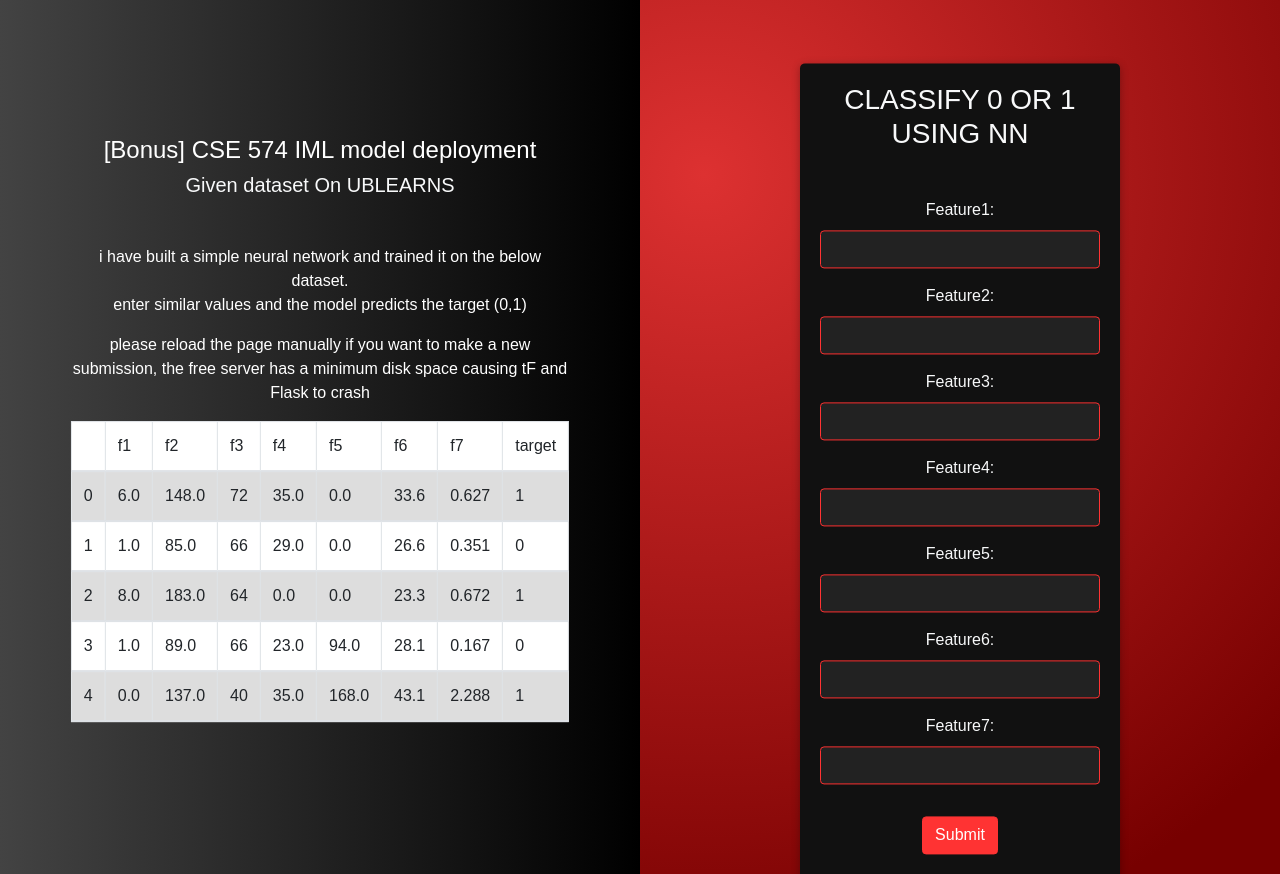
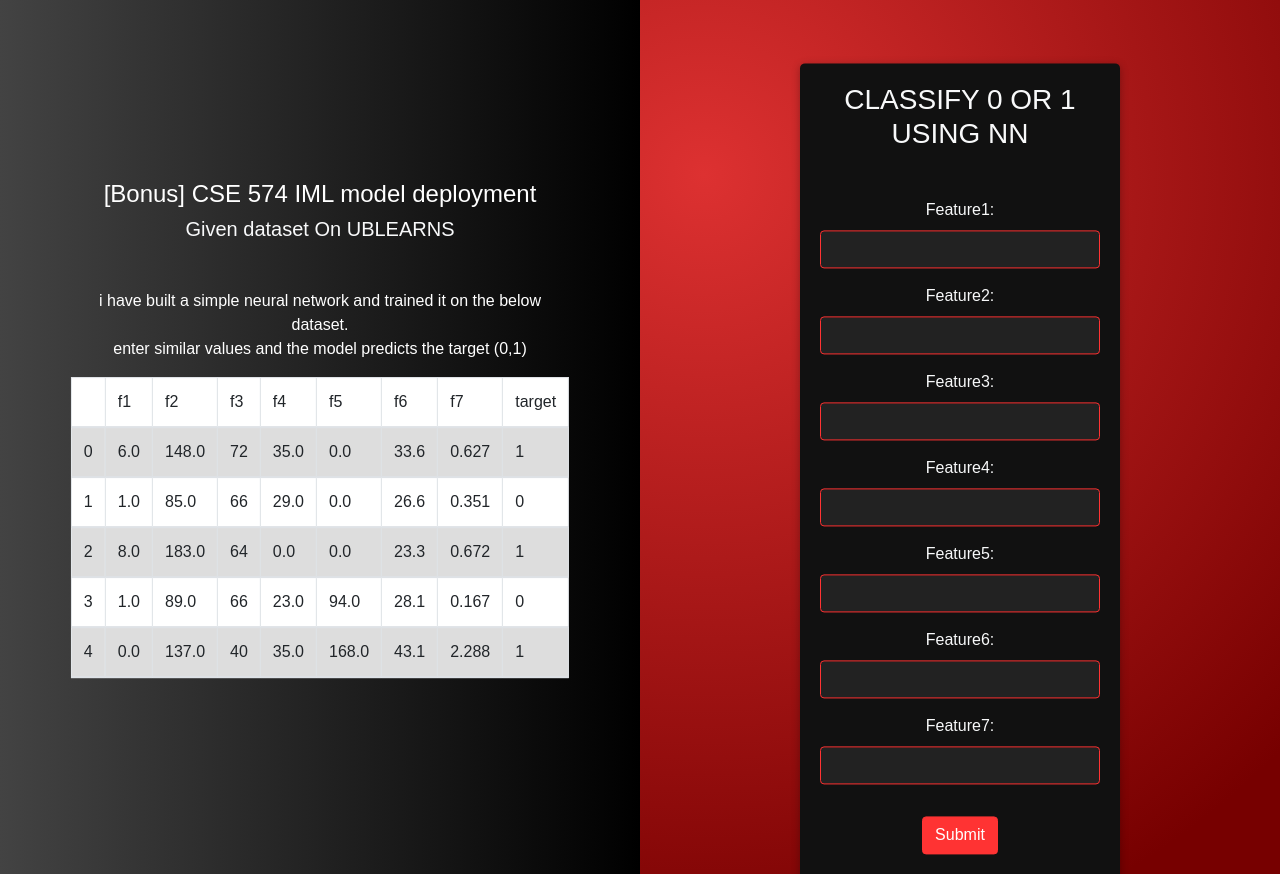
Before and after one commit to stingrose/simpleNeuralnetwork-deploy, a Flask app: page / in a window 1280 px wide. Run offline with Flask 2, Linux system fonts and the light colour scheme; some libraries are stand-ins or nearby versions.

Commit message:
Update index.html

```diff
--- a/templates/index.html
+++ b/templates/index.html
@@ -85,7 +85,6 @@ table {
 
     <h5 class="text-center text-light mb-5">Given dataset On UBLEARNS</h5>
     <p> i have built a simple neural network and trained it on the below dataset.<br> enter similar values and the model predicts the target (0,1)</p>
-    <p>please reload the page manually if you want to make a new submission, the free server has a minimum disk space causing tF and Flask to crash
     <div class="table-responsive">
           <table class="table table-bordered table-striped" >
             <thead>
```
